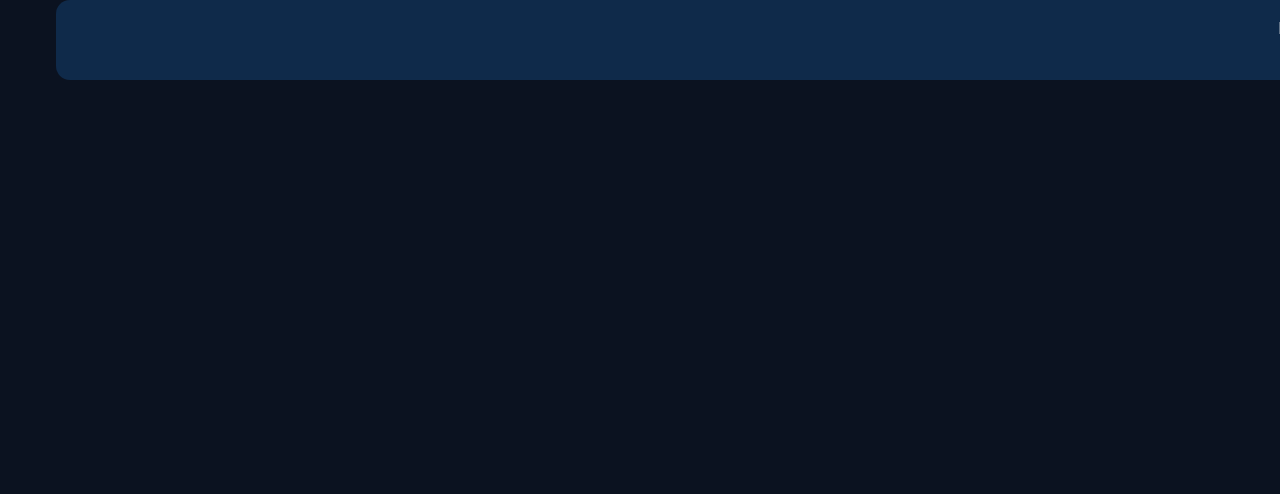
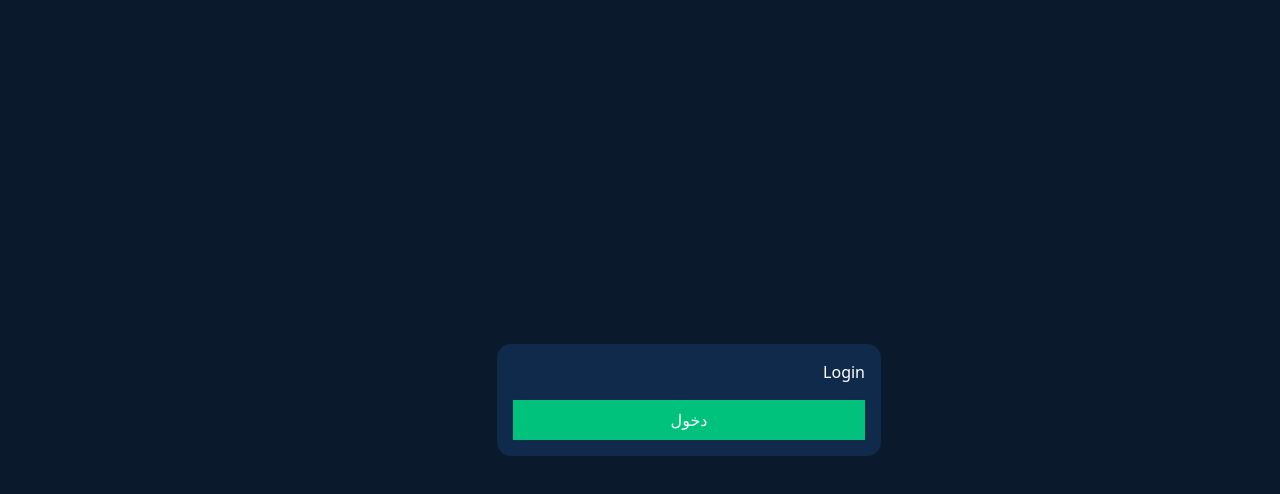
Before and after one commit to Mofeed25/SolarMindfrontened, a Next.js app: page /login in a window 1280 px wide. Shown: the top 494 px of the page. Built offline with nearby package versions, Linux system fonts and the light colour scheme.

Commit message:
Create tailwind.config.js

```diff
--- /dev/null
+++ b/tailwind.config.js
@@ -0,0 +1,19 @@
+/** @type {import('tailwindcss').Config} */
+module.exports = {
+  content: [
+    "./app/**/*.{js,ts,jsx,tsx}",        // مراقبة الصفحات داخل مجلد app
+    "./components/**/*.{js,ts,jsx,tsx}", // مراقبة المكونات داخل components
+    "./styles/**/*.css"                  // مراقبة ملفات التنسيق
+  ],
+  theme: {
+    extend: {
+      colors: {
+        // إضافة الألوان المخصصة لمشروعك للوصول إليها بسهولة
+        brandDark: "#0B192C",
+        brandBlue: "#0F2A4A",
+        brandCyan: "#00D4FF"
+      }
+    },
+  },
+  plugins: [],
+}
```
